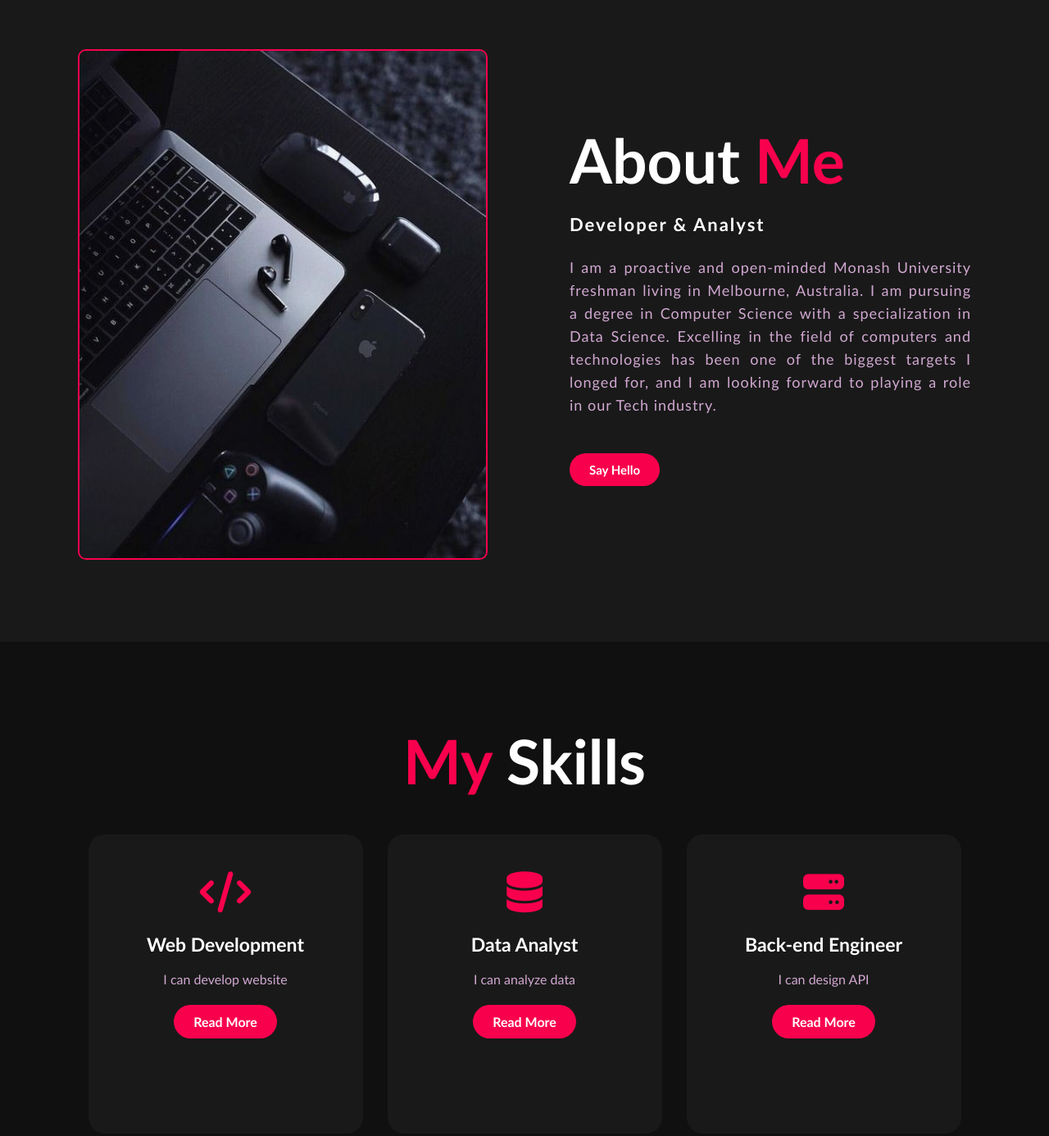
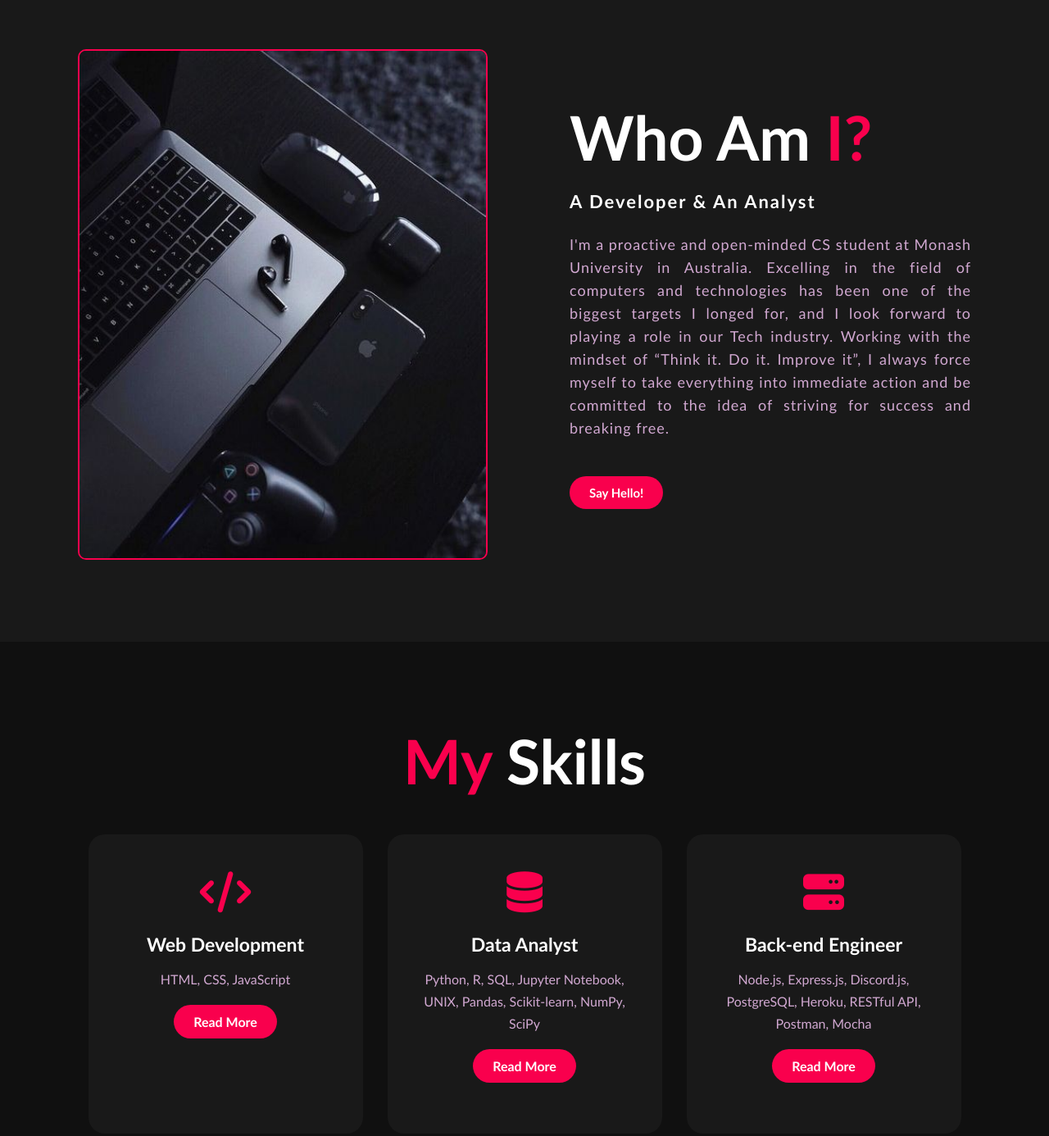
Before and after one commit to VincentNguyenDuc/VincentNguyenDuc.github.io, a plain HTML site: page index.html in a window 1280 px wide. Shown: the part 840-2226 px from the top of the page at 82% size. Drawn offline with Linux system fonts and the light colour scheme.

Commit message:
update information

```diff
--- a/index.html
+++ b/index.html
@@ -40,7 +40,7 @@
         <div class="content">
             <h4>Hello! My name is</h4>
             <h1>Vincent <span>Nguyen</span></h1>
-            <h3><span>Tech</span> Enthusiast & <span>Fullstack</span> Developer</h3>
+            <h3><span>Tech</span> Enthusiast & <span>Fullstack</span> Wannabe</h3>
             <a class="find-out" href="#about-me">Find Out More</a>
         </div>
     </section>
@@ -50,16 +50,18 @@
         <div class="main">
             <img src="/public/images/main.jpg">
             <div class="about-text">
-                <h2>About <span>Me</span></h2>
-                <h5>Developer & Analyst</h5>
+                <h2>Who am <span>I?</span></h2>
+                <h5>A Developer & An Analyst</h5>
                 <p>
-                    I am a proactive and open-minded Monash University freshman living in Melbourne, Australia.
-                    I am pursuing a degree in Computer Science with a specialization in Data Science.
+                    I'm a proactive and open-minded CS student at Monash University in Australia.
+
                     Excelling in the field of computers and technologies has been one of the biggest targets I longed
-                    for,
-                    and I am looking forward to playing a role in our Tech industry.
+                    for, and I look forward to playing a role in our Tech industry.
+
+                    Working with the mindset of “Think it. Do it. Improve it”, I always force myself to take everything into immediate
+                    action and be committed to the idea of striving for success and breaking free.
                 </p>
-                <a href="#contact-me"><button type="button">Say Hello</button></a>
+                <a href="#contact-me"><button type="button">Say Hello!</button></a>
             </div>
         </div>
     </section>
@@ -78,7 +80,7 @@
                 <h5>Web Development</h5>
                 <div class="paragraph">
                     <p>
-                        I can develop website
+                        HTML, CSS, JavaScript
                     </p>
                     <p style="text-align: center;">
                         <a class="button" href="#my-projects">Read More</a>
@@ -91,7 +93,7 @@
                 <h5>Data Analyst</h5>
                 <div class="paragraph">
                     <p>
-                        I can analyze data
+                        Python, R, SQL, Jupyter Notebook, UNIX, Pandas, Scikit-learn, NumPy, SciPy
                     </p>
                     <p style="text-align: center;">
                         <a class="button" href="#my-projects">Read More</a>
@@ -104,7 +106,7 @@
                 <h5>Back-end Engineer</h5>
                 <div class="paragraph">
                     <p>
-                        I can design API
+                        Node.js, Express.js, Discord.js, PostgreSQL, Heroku, RESTful API, Postman, Mocha
                     </p>
                     <p style="text-align: center;">
                         <a class="button" href="#my-projects">Read More</a>
--- a/public/css/style.css
+++ b/public/css/style.css
@@ -65,7 +65,7 @@ nav ul li a:hover {
 
 .content {
     position: absolute;
-    top: 55%;
+    top: 52%;
     left: 8%;
     transform: translateY(-50%);
 }
```
